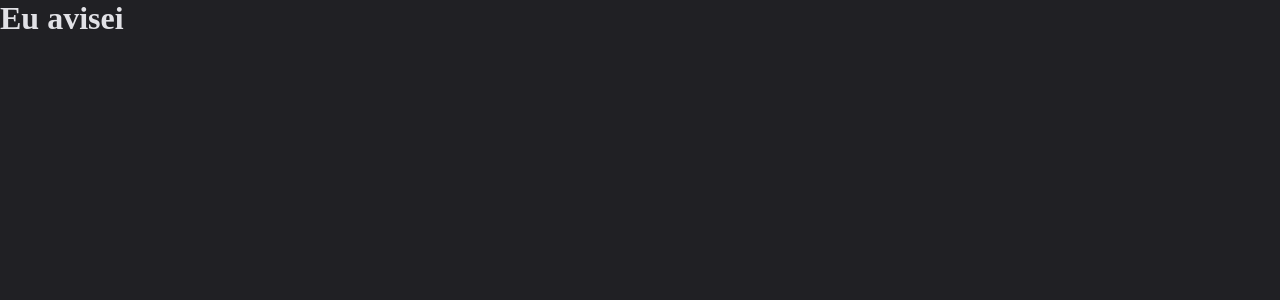
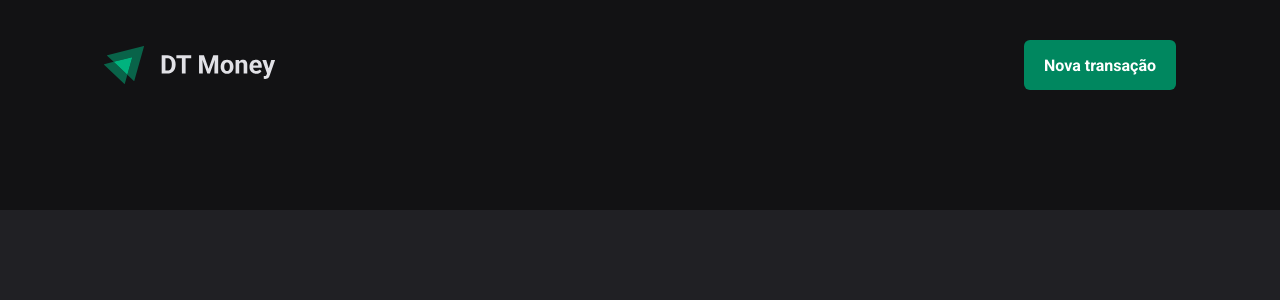
Before and after one commit to CarlosDanielss/dt-money, a React (Vite) app: page / in a window 1280 px wide. Shown: the top 300 px of the page. Built offline with nearby package versions, Linux system fonts and the light colour scheme.

Commit message:
feat: add transactions page

```diff
--- a/src/App.tsx
+++ b/src/App.tsx
@@ -3,10 +3,12 @@
 import { defaultTheme } from "./styles/themes/default";
 import { GlobalStyle } from "./styles/global";
 
+import { Transactions } from "./pages/Transactions";
+
 export function App() {
   return (
     <ThemeProvider theme={defaultTheme}>
-      <h1>Eu avisei</h1>
+      <Transactions />
 
       <GlobalStyle />
     </ThemeProvider>
--- /dev/null
+++ b/src/pages/Transactions/index.tsx
@@ -0,0 +1,9 @@
+import { Header } from "../../components/Header";
+
+export function Transactions() {
+  return (
+    <div>
+      <Header />
+    </div>
+  );
+}
```
Also changed, not shown: src/pages/Transactions/styles.ts (added).
